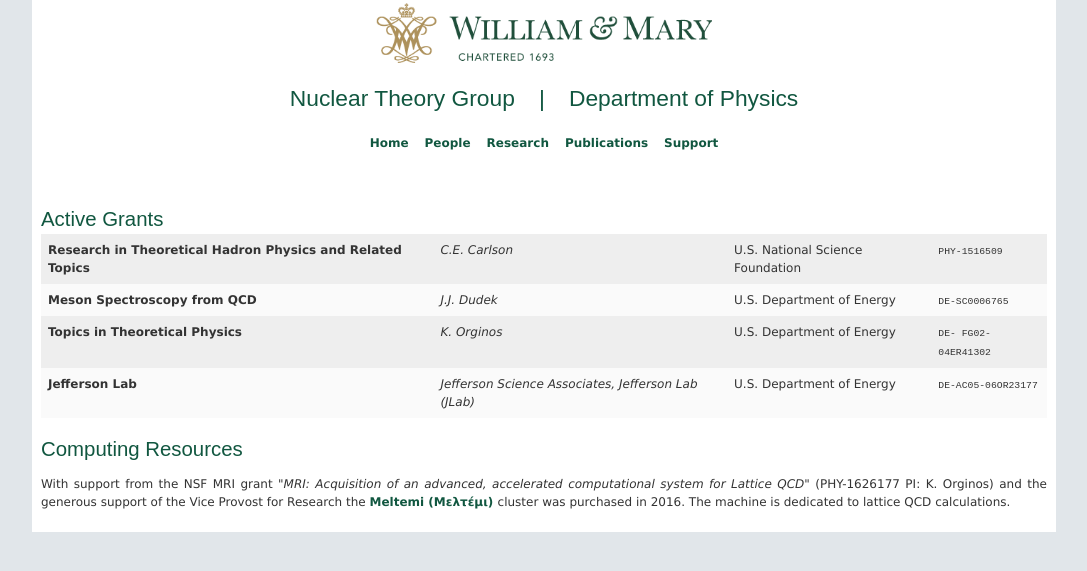
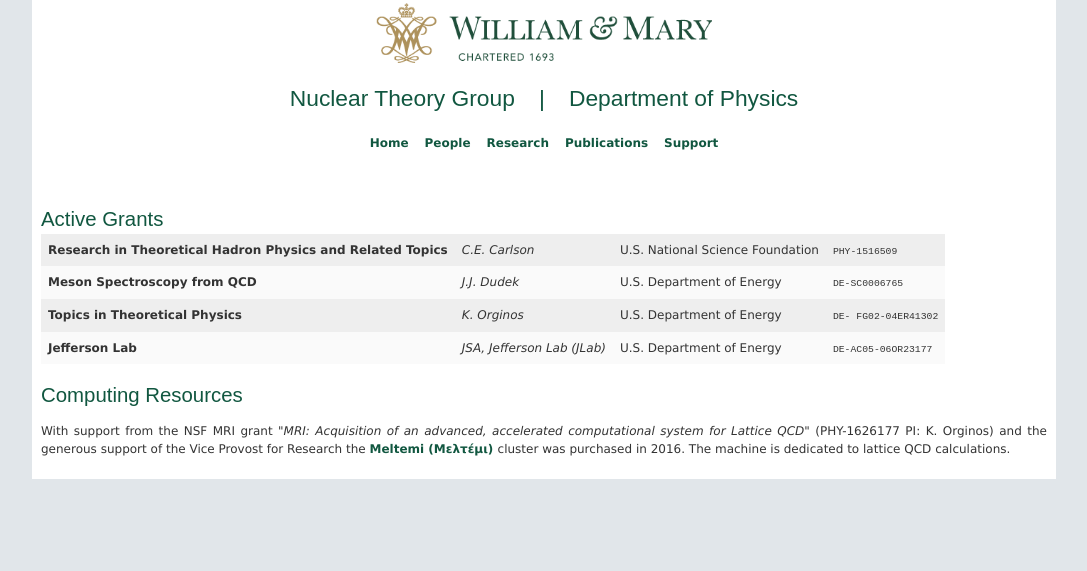
Before and after one commit to jozefdudek/wm_nucl_th_website, a Jekyll site: the page built from support.html, in a window 1280 px wide. Shown: the top 571 px of the page, without its empty margins (82-1169 px from the left). Built offline with Jekyll 4.4.1, drawn with Linux system fonts in a browser that asks for light colours.

Commit message:
jefferson lab support made smaller

```diff
--- a/support.html
+++ b/support.html
@@ -64,7 +64,7 @@
 
     <tr class="highlights">
       <td class="highlights"> <b>Jefferson Lab</b> </td>
-      <td class="highlights"> <i>Jefferson Science Associates,
+      <td class="highlights"> <i>JSA,
       Jefferson Lab (JLab)</i> </td>
       <td class="highlights"> U.S. Department of Energy </td>
       <td class="highlights"> <tt> DE-AC05-06OR23177 </tt> </td>
```
